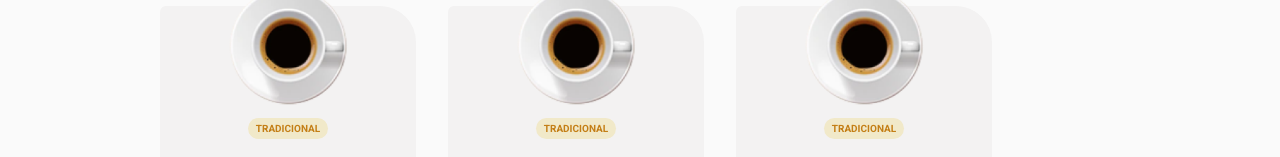
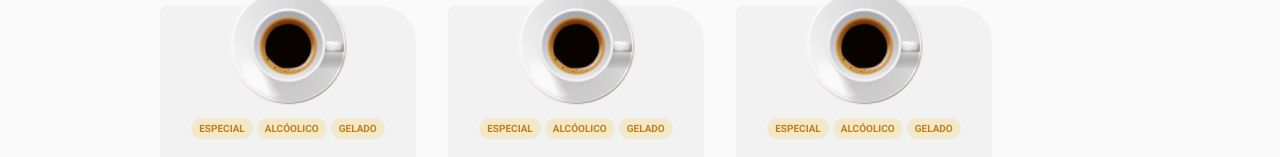
Before and after one commit to rgarcia-s/rocketseat-react-challenge-02, a React (Vite) app: page / in a window 1280 px wide. Shown: the part 777-934 px from the top of the page. Built offline with nearby package versions, Linux system fonts and the light colour scheme.

Commit message:
Finished coffee list item design

```diff
--- a/src/pages/Home/components/CoffeeListItem/index.tsx
+++ b/src/pages/Home/components/CoffeeListItem/index.tsx
@@ -31,11 +31,17 @@ const CoffeeListItem = () => {
     })
   }
 
+  const tiposCafe = ['Especial', 'Alcóolico', 'Gelado']
+
   return (
     <Container>
       <img src={expressoSVG} alt="Café expresso" />
 
-      <span>Tradicional</span>
+      <div>
+        {tiposCafe.map((tipo) => (
+          <span key={tipo}>{tipo}</span>
+        ))}
+      </div>
 
       <h3>Expresso Tradicional</h3>
 
--- a/src/pages/Home/components/CoffeeListItem/styles.ts
+++ b/src/pages/Home/components/CoffeeListItem/styles.ts
@@ -20,6 +20,16 @@ export const Container = styled.div`
     margin: -2.5rem 0 0.75rem;
   }
 
+  div {
+    display: flex;
+    justify-content: center;
+    flex-wrap: wrap;
+
+    gap: 0.25rem;
+
+    margin-bottom: 1rem;
+  }
+
   span {
     background: ${(props) => props.theme['yellow-light']};
     color: ${(props) => props.theme['yellow-dark']};
@@ -31,8 +41,6 @@ export const Container = styled.div`
 
     padding: 0.25rem 0.5rem;
     border-radius: 100px;
-
-    margin-bottom: 1rem;
   }
 
   h3 {
```
